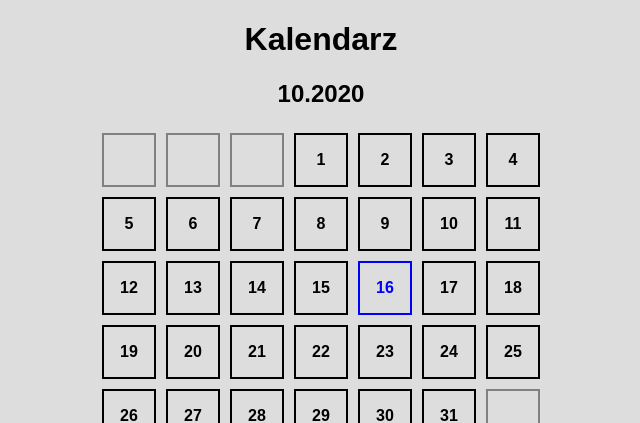
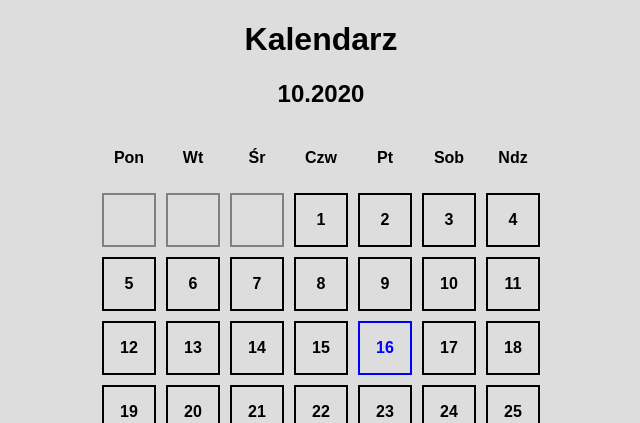
Before and after one commit to MikZarZSG/kalendarz_php, a PHP site: page / in a window 1280 px wide. Shown: the top 423 px of the page, without its empty margins (319-959 px from the left). Run offline with PHP 8.4, Linux system fonts and the light colour scheme.

Commit message:
Opis dni tygodnia

```diff
--- a/index.php
+++ b/index.php
@@ -39,6 +39,15 @@
         echo "<h2>$miesiac.$rok</h2>";
 
         echo '<div class="kalendarz">';
+
+        echo '<div class="dzien opis">Pon</div>';
+        echo '<div class="dzien opis">Wt</div>';
+        echo '<div class="dzien opis">Śr</div>';
+        echo '<div class="dzien opis">Czw</div>';
+        echo '<div class="dzien opis">Pt</div>';
+        echo '<div class="dzien opis">Sob</div>';
+        echo '<div class="dzien opis">Ndz</div>';
+        echo '<div class="clear"></div>';
 
         $iterTyg = 1;
         $iterDzien = 0;
--- a/main.css
+++ b/main.css
@@ -33,6 +33,11 @@ h2 {
     font-weight: 700;
 }
 
+.opis {
+    border: none;
+    width: 54px;
+}
+
 .pusty {
     border: 2px solid gray;
 }
```
